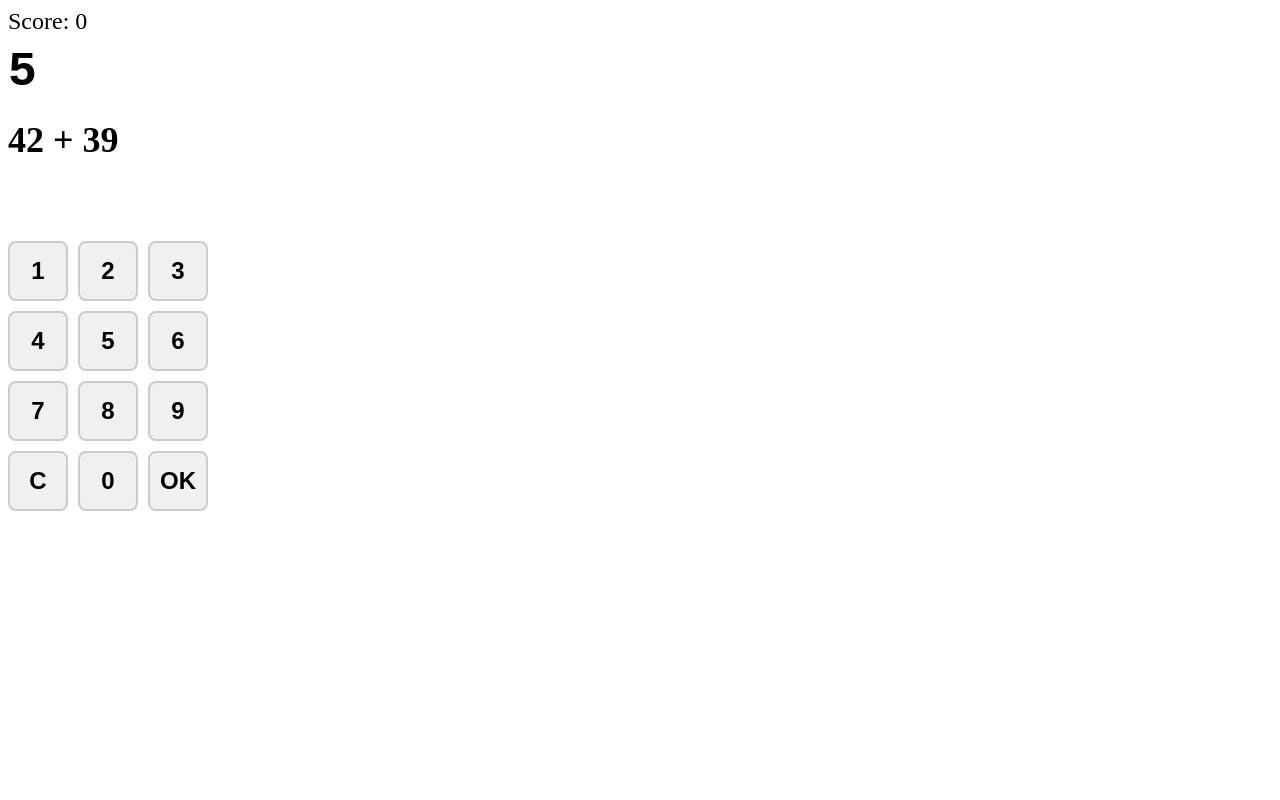
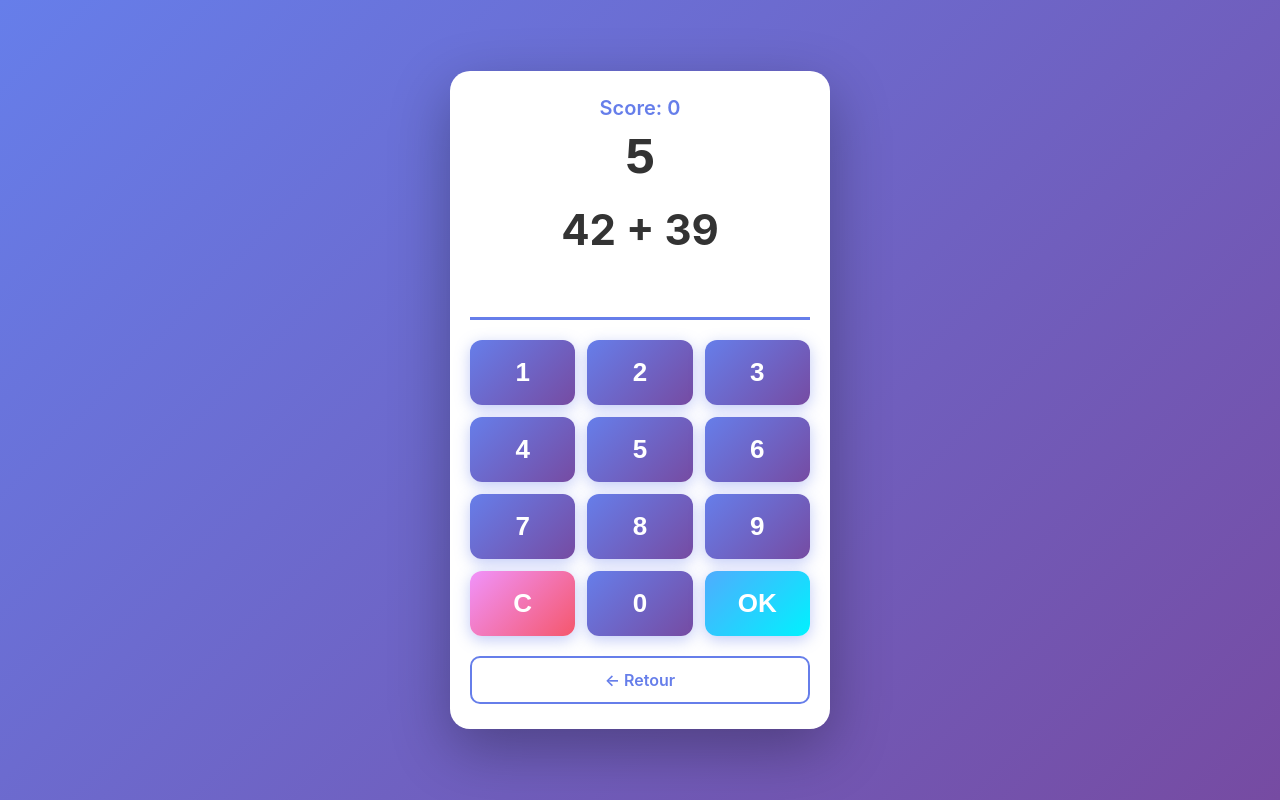
Before and after one commit to monkipot/mental-game, a website built with Vite: page jeu_calcul_mental.html in a window 1280 px wide. Built offline with nearby package versions, Linux system fonts and the light colour scheme.

Commit message:
feat: vibecode interface ⌐■-■

```diff
--- a/jeu_calcul_mental.html
+++ b/jeu_calcul_mental.html
@@ -5,51 +5,106 @@
     <meta name="viewport" content="width=device-width, initial-scale=1.0" />
     <title>Jeu calcul mental</title>
     <style>
+      * {
+        margin: 0;
+        padding: 0;
+        box-sizing: border-box;
+      }
+      body {
+        font-family: -apple-system, BlinkMacSystemFont, 'Segoe UI', Roboto, sans-serif;
+        background: linear-gradient(135deg, #667eea 0%, #764ba2 100%);
+        min-height: 100vh;
+        display: flex;
+        justify-content: center;
+        align-items: center;
+        padding: 15px;
+      }
+      #app {
+        background: white;
+        border-radius: 20px;
+        padding: 25px 20px;
+        box-shadow: 0 20px 60px rgba(0,0,0,0.3);
+        width: 100%;
+        max-width: 380px;
+      }
+      #score {
+        font-size: 20px;
+        font-weight: 600;
+        color: #667eea;
+        margin-bottom: 10px;
+        text-align: center;
+      }
+      #timer {
+        font-size: 52px;
+        font-weight: bold;
+        text-align: center;
+        margin-bottom: 15px;
+        font-family: monospace;
+        color: #333;
+      }
+      #timer.danger {
+        color: #e74c3c;
+        animation: pulse 0.5s ease-in-out infinite;
+      }
+      @keyframes pulse {
+        0%, 100% { transform: scale(1); }
+        50% { transform: scale(1.1); }
+      }
+      #question {
+        font-size: 42px;
+        font-weight: bold;
+        margin-bottom: 20px;
+        text-align: center;
+        color: #333;
+      }
+      #input-display {
+        font-size: 36px;
+        margin-bottom: 20px;
+        text-align: center;
+        min-height: 45px;
+        font-family: monospace;
+        color: #667eea;
+        border-bottom: 3px solid #667eea;
+      }
       .numpad {
         display: grid;
         grid-template-columns: repeat(3, 1fr);
-        gap: 10px;
-        max-width: 200px;
+        gap: 12px;
       }
       .numpad button {
-        width: 60px;
-        height: 60px;
-        font-size: 24px;
+        width: 100%;
+        height: 65px;
+        font-size: 26px;
         font-weight: bold;
         cursor: pointer;
-        border: 2px solid #ccc;
-        border-radius: 8px;
-        background-color: #f0f0f0;
-      }
-      .numpad button:hover {
-        background-color: #e0e0e0;
+        border: none;
+        border-radius: 12px;
+        background: linear-gradient(135deg, #667eea 0%, #764ba2 100%);
+        color: white;
+        box-shadow: 0 4px 15px rgba(102, 126, 234, 0.4);
+        transition: transform 0.1s, box-shadow 0.1s;
       }
       .numpad button:active {
-        background-color: #d0d0d0;
+        transform: scale(0.95);
+        box-shadow: 0 2px 8px rgba(102, 126, 234, 0.4);
       }
-      #timer {
-        font-size: 48px;
-        font-weight: bold;
-        margin-bottom: 20px;
-        font-family: monospace;
+      .numpad button:nth-child(10) {
+        background: linear-gradient(135deg, #f093fb 0%, #f5576c 100%);
       }
-      #timer.danger {
-        color: red;
+      .numpad button:nth-child(12) {
+        background: linear-gradient(135deg, #4facfe 0%, #00f2fe 100%);
       }
-      #question {
-        font-size: 36px;
-        font-weight: bold;
-        margin-bottom: 20px;
-      }
-      #score {
-        font-size: 24px;
-        margin-bottom: 10px;
-      }
-      #input-display {
-        font-size: 32px;
-        margin-bottom: 20px;
-        min-height: 40px;
-        font-family: monospace;
+      .back-btn {
+        display: block;
+        text-align: center;
+        margin-top: 20px;
+        color: #667eea;
+        text-decoration: none;
+        font-weight: 600;
+        padding: 12px;
+        border-radius: 10px;
+        background: white;
+        border: 2px solid #667eea;
       }
     </style>
   </head>
@@ -73,6 +128,7 @@
         <button>0</button>
         <button>OK</button>
       </div>
+      <a href="index.html" class="back-btn">← Retour</a>
     </div>
     <script type="module" src="/src/jeu_calcul_mental.ts"></script>
   </body>
```
Also changed, not shown: index.html (+61 -2 lines), jeu_des_lettres.html (+109 -13 lines).
